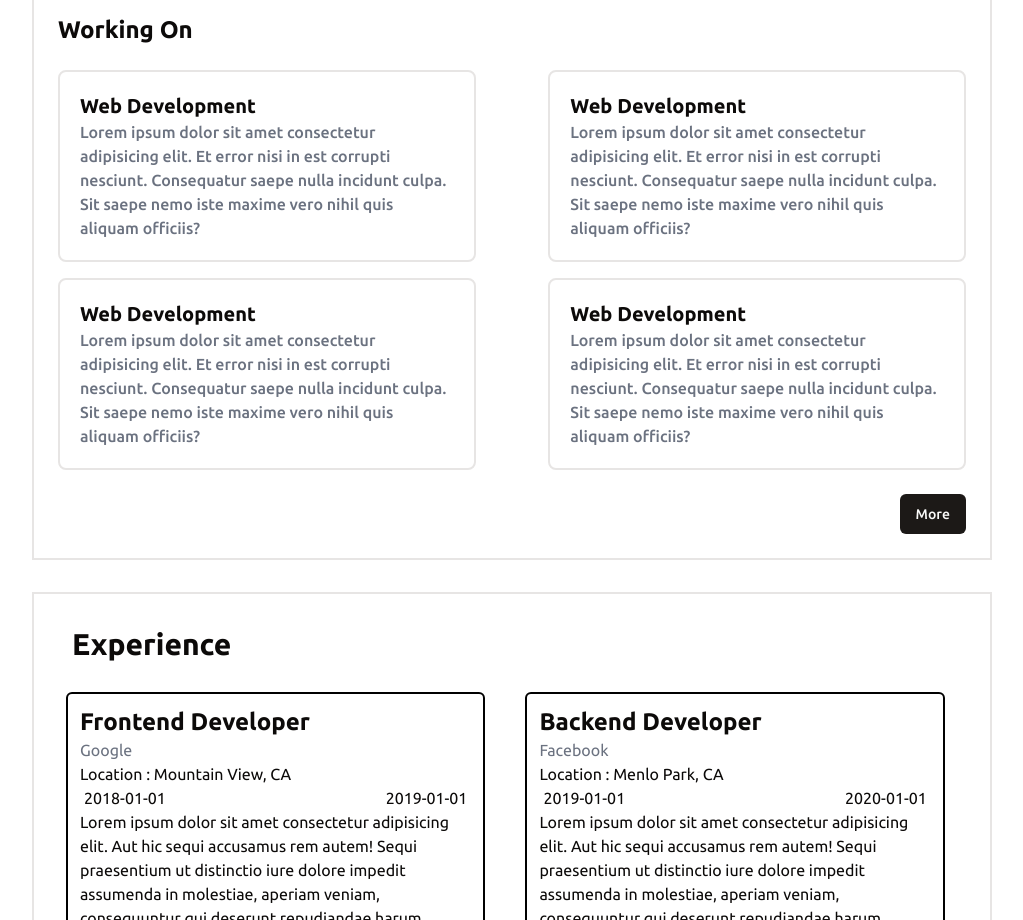
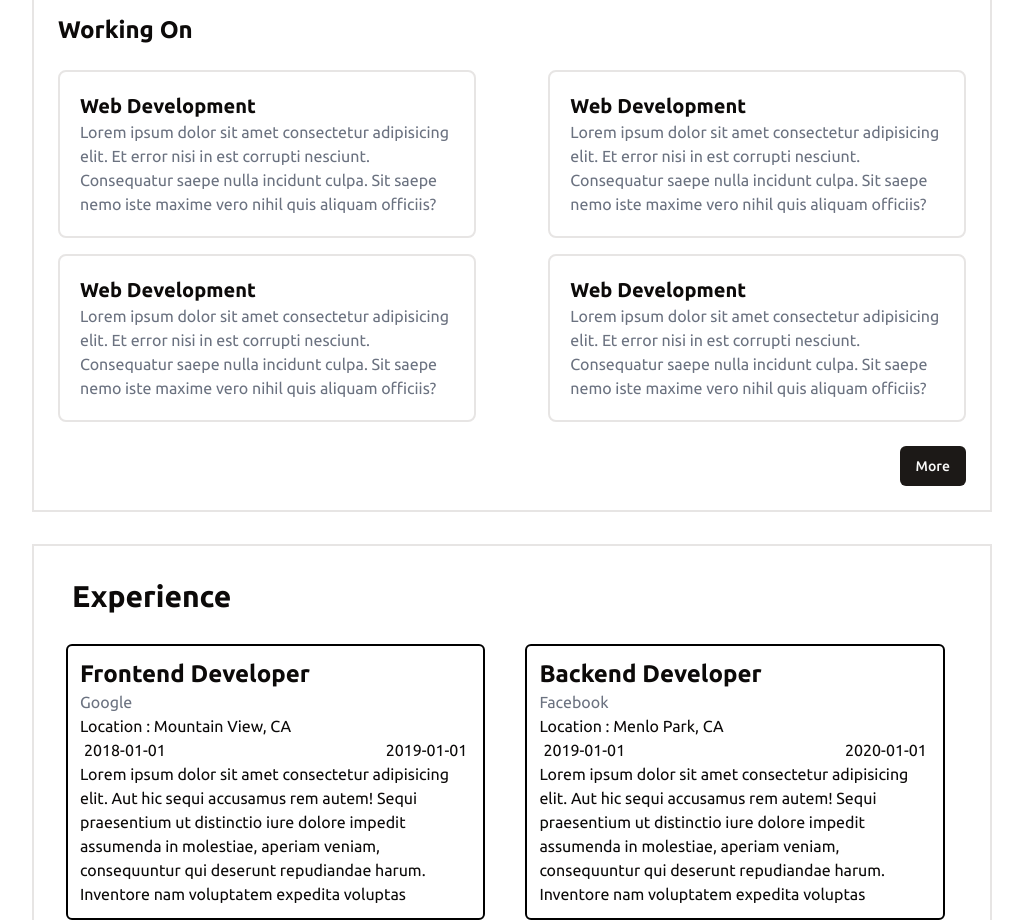
Before and after one commit to thtauhid/open-profile, a React (Vite) app: page /profile/1 in a window 1280 px wide. Shown: the part 1740-2660 px from the top of the page, without its empty margins (128-1151 px from the left). Built offline with nearby package versions, Linux system fonts and the light colour scheme.

Commit message:
Fixed Wiorking card sub-title text

```diff
--- a/src/components/ui/WorkingCard.tsx
+++ b/src/components/ui/WorkingCard.tsx
@@ -8,7 +8,7 @@ const WorkingCard = ({
   return (
     <article className="lg:w-[46%]  w-full  flex flex-col p-5  my-2  justify-around rounded-lg border-solid border-2">
       <div className="font-bold text-xl">{title}</div>
-      <div className="font-medium text-gray-500 text-md">{content}</div>
+      <div className=" text-gray-500 text-md">{content}</div>
     </article>
   );
 };
```
